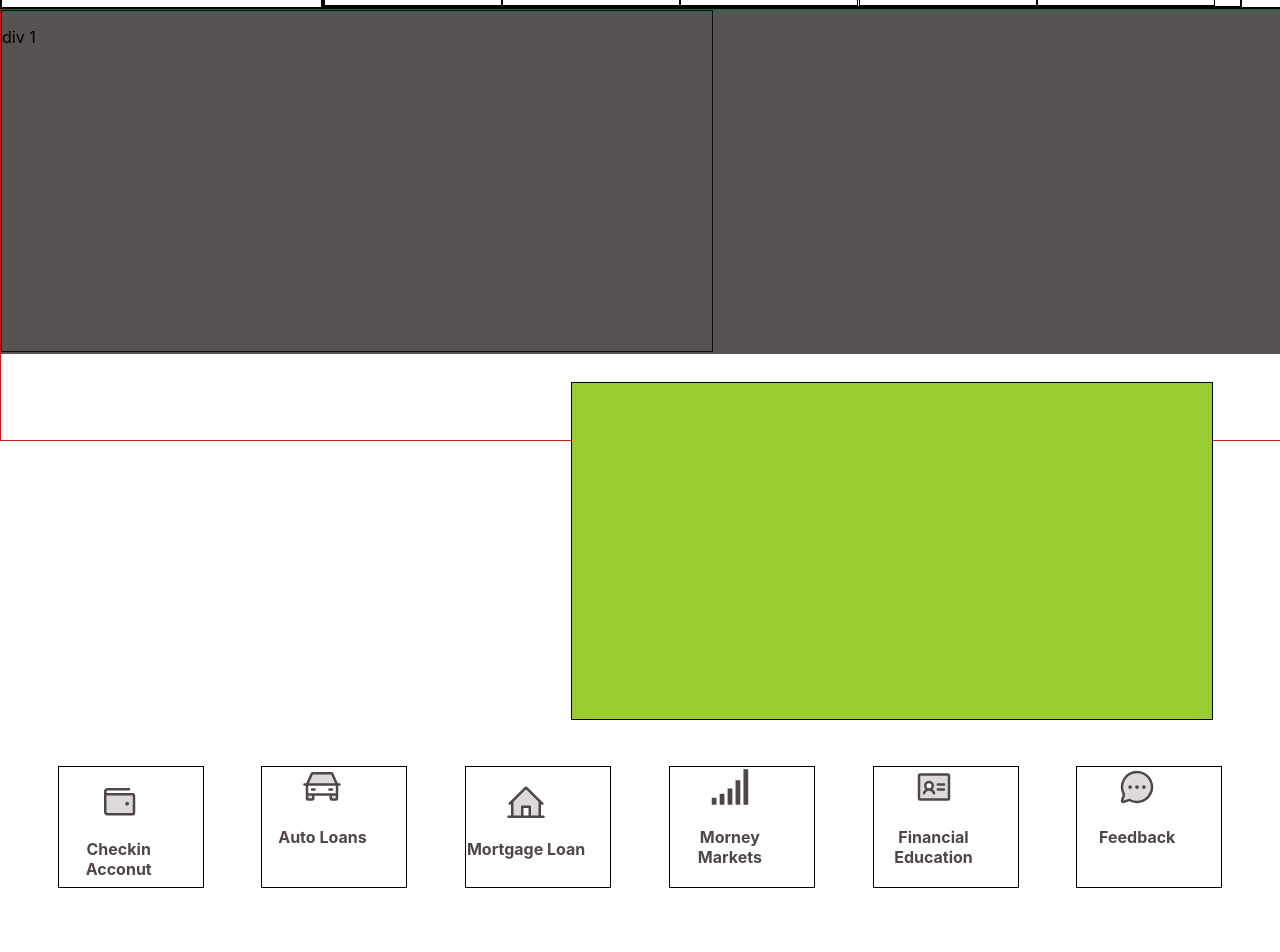
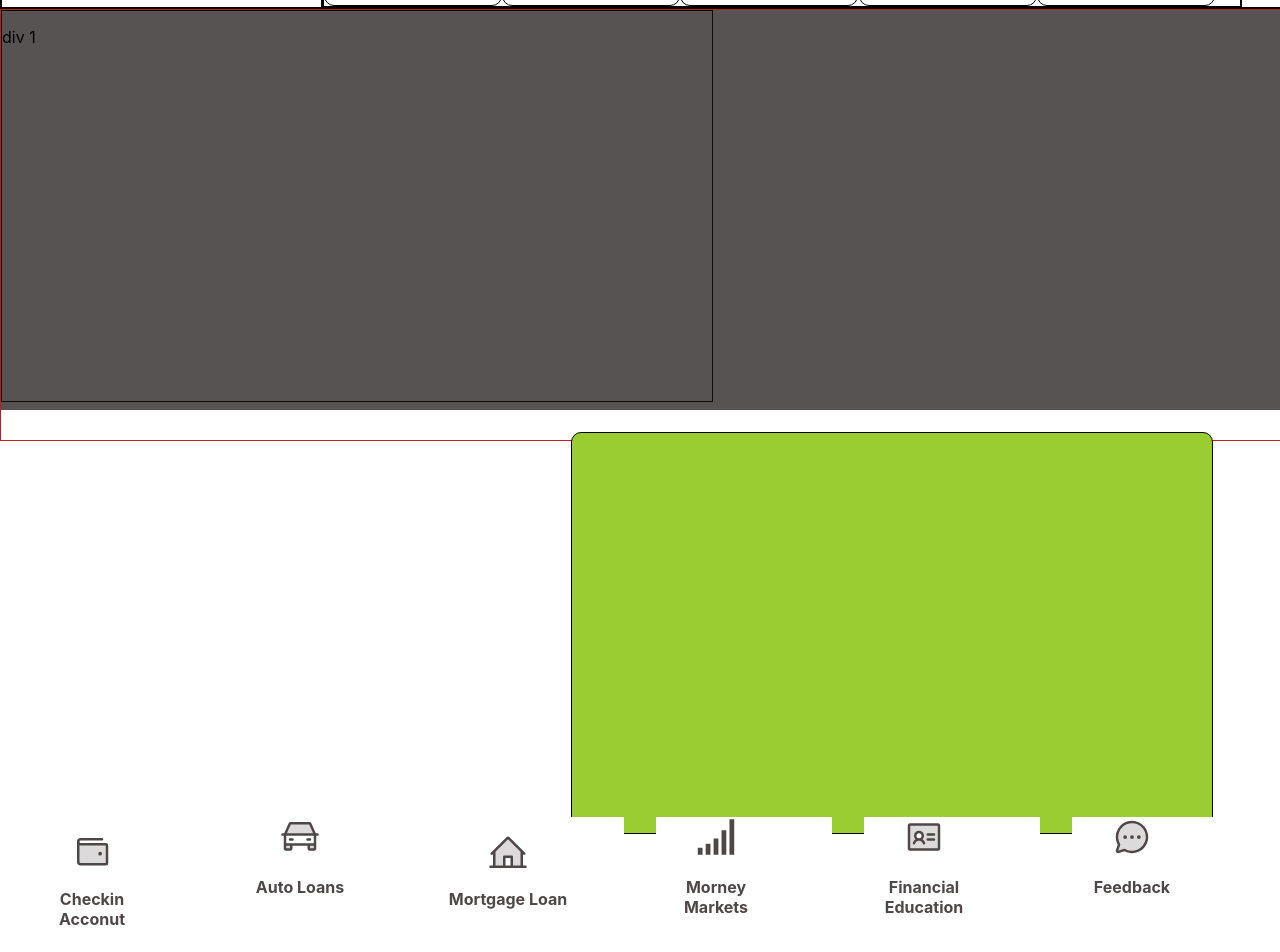
Before and after one commit to FrancisMingomba/thebank, a React (Create React App) app: page / in a window 1280 px wide. Shown: the part 201-1153 px from the top of the page. Before the commit the page ends 1103 px from the top, so only its background shows below. Built offline with nearby package versions, Linux system fonts and the light colour scheme.

Commit message:
Working on box-shadow

```diff
--- a/src/components/home.jsx
+++ b/src/components/home.jsx
@@ -79,6 +79,9 @@ class Home extends Component {
                             <  PiChatCircleDotsDuotone className="wallet" />
                            <p class="wallet">Feedback</p>
                         </div>
+                      </div >
+                      <div className="component5">
+
                       </div>
                  </div>
 
--- a/src/css/home.css
+++ b/src/css/home.css
@@ -40,7 +40,7 @@
 }
 .component2_grid {
     width: 100%;
-    height: 800px;
+    height: 500px;
     display: grid;
     grid-template: repeat(2, 100px) / repeat(2, 100px);
     border: 1px solid black;
@@ -61,6 +61,7 @@
     width: 11rem;
     height: 4rem;
     border: 1px solid black;
+    border-radius: 10px;
 
 }
 .grid:hover {
@@ -160,7 +161,7 @@
   }
 .component3_inner {
     width: 100%;
-    height: 80%;
+    height: 400px;
     background: rgb(87, 83, 83);
 
 
@@ -168,23 +169,23 @@
 
 .component3_inner1 {
     width: 710px;
-    height: 340px;
+    height: 390px;
     border: 1px solid black;
     float: left;
     border:1px  solid rgb(14, 14, 15);
 }
 .component3_inner2 {
     width: 710px;
-
     height: 400px;
     float: right;
 }
 .img1 {
     margin-top: 30px;
     width: 40rem;
-    height: 21rem;
+    height: 25rem;
     border: 1px solid black;
     background: yellowgreen;
+    border-radius: 10px;
 }
 .component4 {
     width: 100%;
@@ -206,15 +207,18 @@
 
 }
 .container2_boxes {
-    width: 9rem;
+    width: 11rem;
     height: 7.5rem;
-    border: 1px solid black;
-    transition: box-shadow ls;
+
+    transition: box-shadow .19s;
+    background: #fff;
+
 
 }
 .container2_boxes:hover {
     cursor: pointer;
-    background-color: rgb(223, 223, 215);
+    box-shadow: rgba(0, 0, 0, 0.35) 0px 5px 15px;
+
 
 
 }
```
